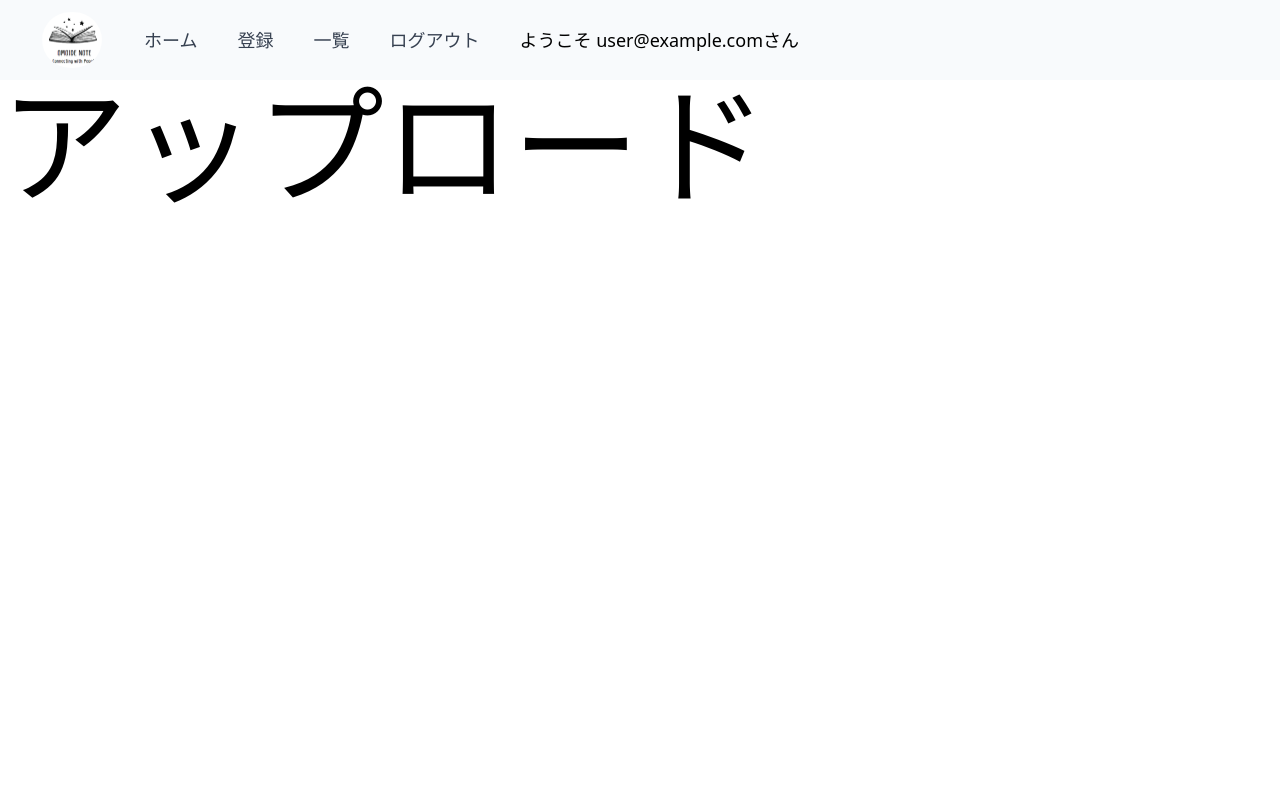
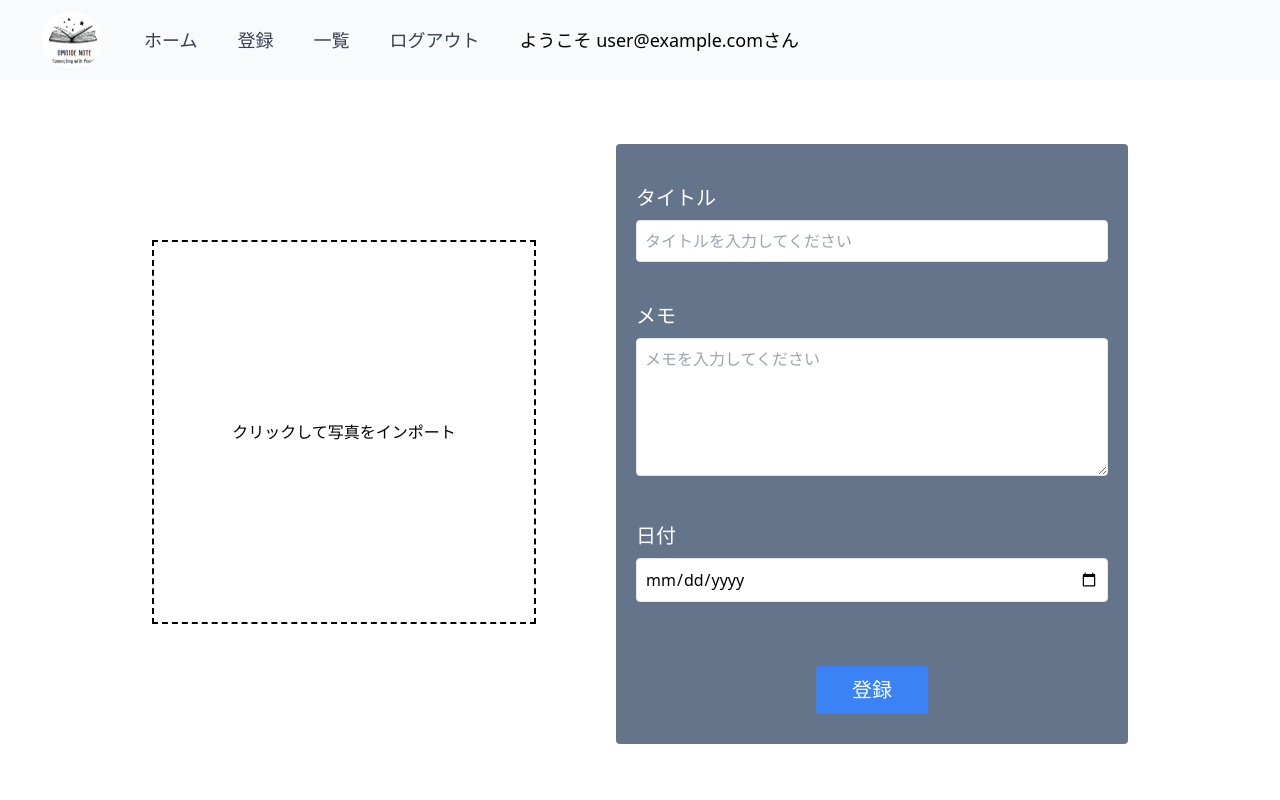
Before and after one commit to vivy-phtela/OmoideNote_web, a Next.js app: page /upload in a window 1280 px wide. Shown: the top 800 px of the page. Built offline with nearby package versions, Linux system fonts and the light colour scheme; no server answers; sample sign-in values are in the browser's storage.

Commit message:
登録ページの追加

```diff
--- a/app/upload/page.tsx
+++ b/app/upload/page.tsx
@@ -1,12 +1,80 @@
-import React from "react";
+"use client"; //クライアント側の定義
+
+import React, { useState } from "react";
 
 const Uploadpage = () => {
+  const [selectedImage, setSelectedImage] = useState<string | null>(null); //画像選択state
+
+  const handleImageChange = (event: React.ChangeEvent<HTMLInputElement>) => {
+    //ファイル選択時
+    const file = event.target.files?.[0]; //ユーザが選択したファイルリストをfileに格納
+    if (file) {
+      const reader = new FileReader(); //FireRenderでファイル読み込み
+      reader.onload = () => {
+        //読み込みが完了したときの関数
+        setSelectedImage(reader.result as string); //画像選択stateにセット
+      };
+      reader.readAsDataURL(file);
+    }
+  };
+
+  const handleSubmit = () => {
+    //クリックされた時の処理を追加
+    alert("登録完了");
+  };
+
   return (
-    <div>
-      <div className="relative w-full h-screen bg-white">
-        <h1 className="text-9xl mt-20">アップロード</h1>
+    <div className="flex justify-center relative w-full h-screen bg-white">
+      <div className="w-96 h-96 mt-60 mr-10 border-dashed border-2 border-black flex items-center justify-center">
+        {selectedImage ? ( //データがあるか確認
+          <img
+            src={selectedImage}
+            alt="Uploaded"
+            className="w-full h-full object-cover"
+          /> //データがある場合の処理
+        ) : (
+          //データがない場合の処理
+          <label className="cursor-pointer w-full h-full flex items-center justify-center">
+            <span>クリックして写真をインポート</span>
+            <input
+              type="file"
+              accept="image/*"
+              className="hidden"
+              onChange={handleImageChange}
+            />
+          </label>
+        )}
       </div>
-      <div className="relative bg-slate-400 w-full h-screen"></div>
+      <div className="bg-slate-500 h-3/4 w-2/5 mt-36 ml-10 p-5 rounded">
+        <div className="mt-5">
+          <p className="text-white text-xl">タイトル</p>
+          <input
+            type="text"
+            placeholder="タイトルを入力してください"
+            className="w-full p-2 mt-2 border rounded"
+          />
+        </div>
+        <div className="mt-10">
+          <p className="text-white text-xl">メモ</p>
+          <textarea
+            rows={5}
+            placeholder="メモを入力してください"
+            className="w-full p-2 mt-2 border rounded"
+          />
+        </div>
+        <div className="mt-10">
+          <p className="text-white text-xl">日付</p>
+          <input type="date" className="w-full p-2 mt-2 border rounded" />
+        </div>
+        <div className="mt-16 flex justify-center">
+          <button
+            onClick={handleSubmit}
+            className="bg-blue-500 text-white text-xl w-28 h-12 py-2 px-4 rounded hover:bg-blue-700"
+          >
+            登録
+          </button>
+        </div>
+      </div>
     </div>
   );
 };
```
